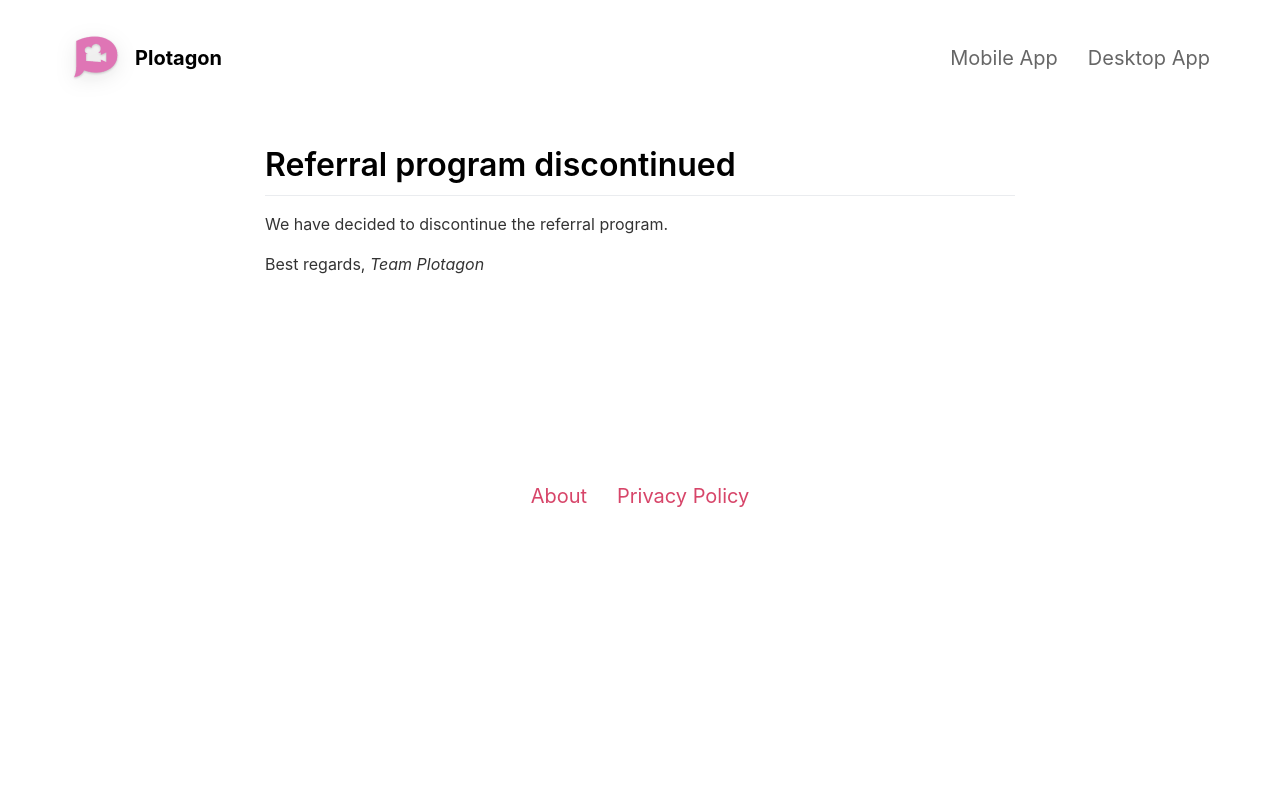
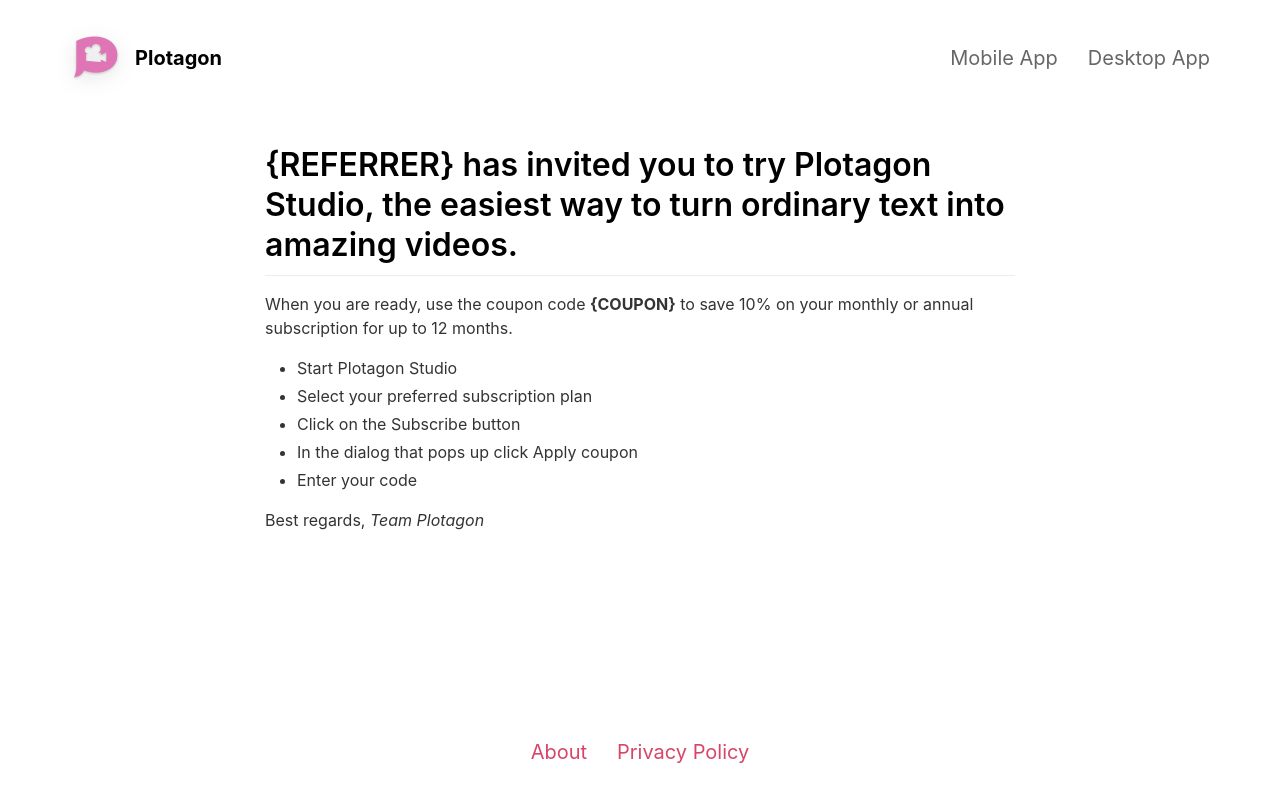
Before and after one commit to goanimateguy/plotagon.github.io, a Jekyll site: the page built from _pages/refer.md, in a window 1280 px wide. Shown: the top 802 px of the page. Built offline with Jekyll 4.4.1, drawn with Linux system fonts in a browser that asks for light colours; nearby versions of some CDN libraries.

Commit message:
implement referrals page

```diff
--- /dev/null
+++ b/_layouts/refer.html
@@ -0,0 +1,38 @@
+---
+# Front matter comment to ensure Jekyll properly reads file.
+---
+
+<!DOCTYPE html>
+<html lang="en-us">
+
+{% include head.html %}
+
+<body class="subPageBody">
+    <div class="headerBackground subPageHeaderBackground">
+        <div class="container subPageContainer">
+            {% include header.html %}
+            <article class="page markdown-body">
+                <h1 id="bind-referrer-name">{REFERRER} has invited you to try Plotagon Studio, the easiest way to turn ordinary text into amazing videos.</h1>
+                <p>When you are ready, use the coupon code <b id="bind-referrer-coupon">{COUPON}</b> to save 10% on your monthly or annual subscription for up to 12 months.</p>
+
+                {{ content }}
+            </article>
+
+            {% include footer.html %}
+        </div>
+    </div>
+    <script>
+      var jQuery = {
+        get: function (url) {
+          return {
+            done: function (callback) {
+              fetch(url).then(e => e.json()).then(e => callback(e))
+            }
+          }
+        }
+      }
+    </script>
+    <script src="https://plotagon-education-api.herokuapp.com/3.0/referrals/render-referral-coupon.js"></script>
+</body>
+
+</html>
--- a/_pages/refer.md
+++ b/_pages/refer.md
@@ -1,11 +1,13 @@
 ---
-layout: page
+layout: refer
 title: Signup successful
 ---
 
-# Referral program discontinued
-
-We have decided to discontinue the referral program.
+- Start Plotagon Studio
+- Select your preferred subscription plan
+- Click on the Subscribe button
+- In the dialog that pops up click Apply coupon
+- Enter your code
 
 Best regards,
 _Team Plotagon_
```
